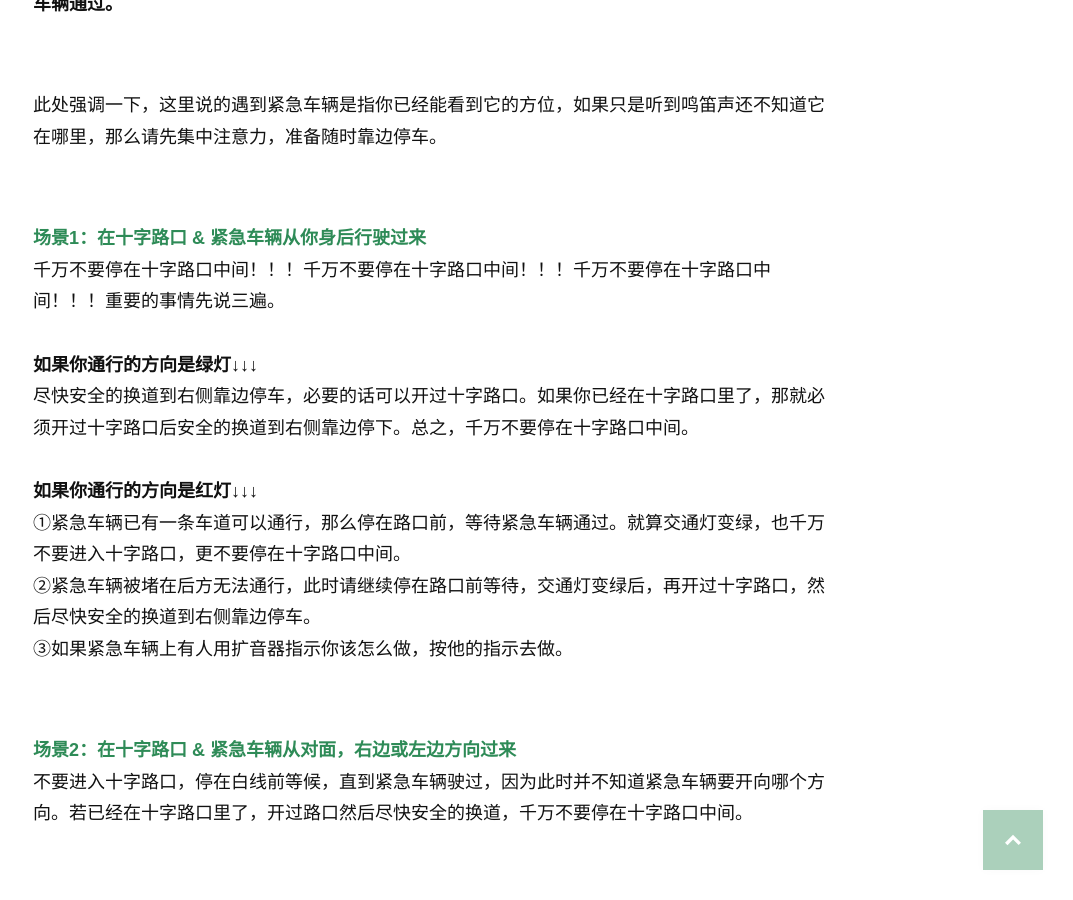
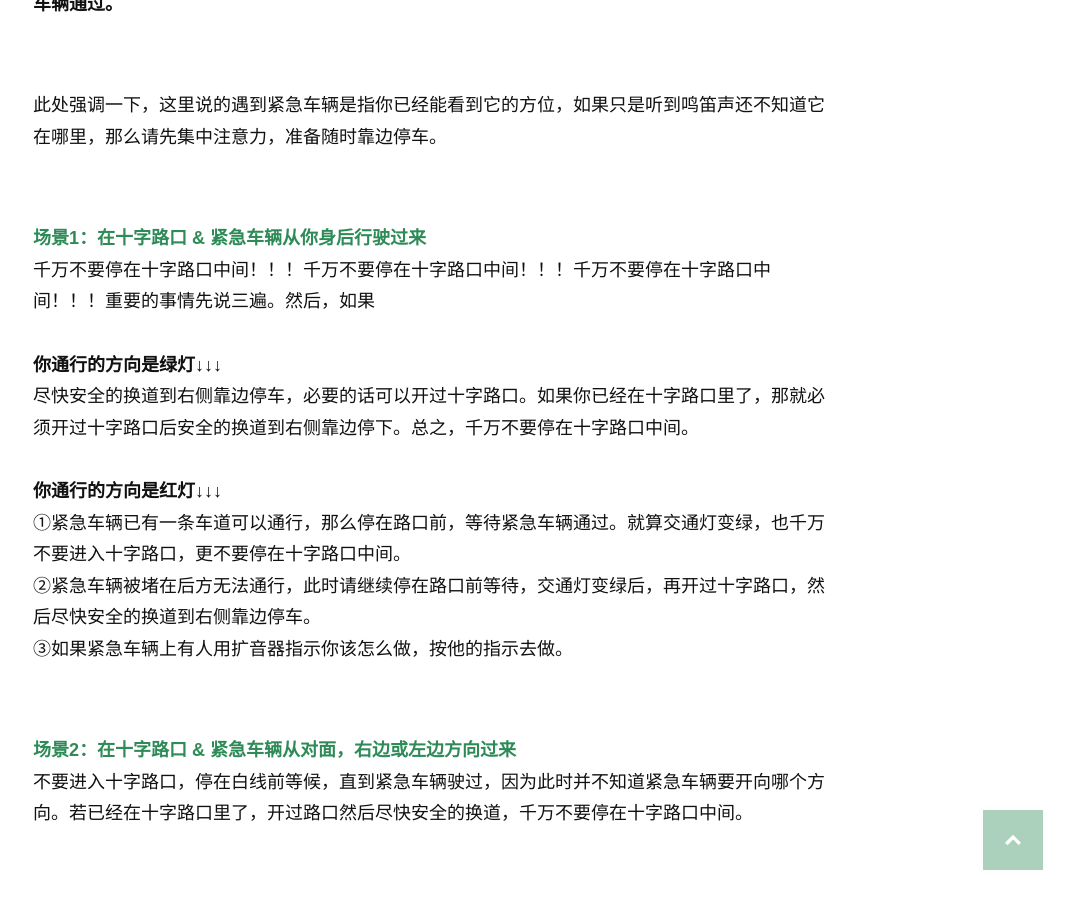
Before and after one commit to wolfwifee/wolfwifee.github.com, a Jekyll site: the page built from _posts/2016-04-13-what-to-do-when-sees-an-oncoming-emergency-vehicle.md, in a window 1280 px wide and 900 px high, scrolled down 810 px. Shown: the whole window, without its empty margins (207-1280 px from the left). Built offline with Jekyll 4.4.1, drawn with Linux system fonts in a browser that asks for light colours; nearby versions of some CDN libraries; some web fonts are replaced; comment, search, counter and statistics services are not loaded.

Commit message:
Update 2016-04-13-what-to-do-when-sees-an-oncoming-emergency-vehicle.md

```diff
--- a/_posts/2016-04-13-what-to-do-when-sees-an-oncoming-emergency-vehicle.md
+++ b/_posts/2016-04-13-what-to-do-when-sees-an-oncoming-emergency-vehicle.md
@@ -26,13 +26,13 @@ date: 2016-04-14
 <p style="margin-bottom:70px"></p>
 
 <span style="color:#2e8b57">**场景1：在十字路口 & 紧急车辆从你身后行驶过来**</span><br>
-千万不要停在十字路口中间！！！千万不要停在十字路口中间！！！千万不要停在十字路口中间！！！重要的事情先说三遍。
+千万不要停在十字路口中间！！！千万不要停在十字路口中间！！！千万不要停在十字路口中间！！！重要的事情先说三遍。然后，如果
 
-**如果你通行的方向是绿灯↓↓↓**<br>
+**你通行的方向是绿灯↓↓↓**<br>
 尽快安全的换道到右侧靠边停车，必要的话可以开过十字路口。如果你已经在十字路口里了，那就必须开过十字路口后安全的换道到右侧靠边停下。总之，千万不要停在十字路口中间。
 
 
-**如果你通行的方向是红灯↓↓↓**<br>
+**你通行的方向是红灯↓↓↓**<br>
 ①紧急车辆已有一条车道可以通行，那么停在路口前，等待紧急车辆通过。就算交通灯变绿，也千万不要进入十字路口，更不要停在十字路口中间。<br>
 ②紧急车辆被堵在后方无法通行，此时请继续停在路口前等待，交通灯变绿后，再开过十字路口，然后尽快安全的换道到右侧靠边停车。<br>
 ③如果紧急车辆上有人用扩音器指示你该怎么做，按他的指示去做。<br>
```
